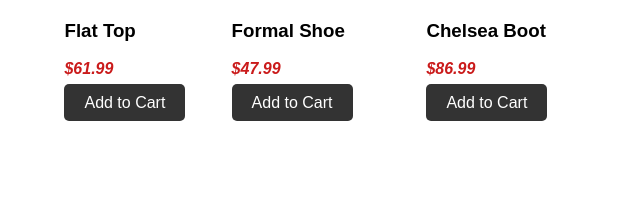
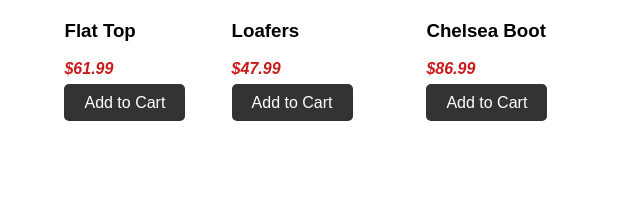
Before and after one commit to JxtJeremiah/store, a plain HTML site: page index.html in a window 1280 px wide. Shown: the part 821-1033 px from the top of the page, 605-1245 px from the left. Drawn offline with Linux system fonts and the light colour scheme.

Commit message:
clothing store

```diff
--- a/index.html
+++ b/index.html
@@ -58,7 +58,7 @@
 	    </div>
         <div class="item">
 		    <img src="images/lpskiyxd4ap-removebg-preview.png" class="cloth">
-		    <h3>Formal Shoe</h3>
+		    <h3>Loafers</h3>
 		    <p>$47.99</p>
 		    <a href="#" class="button">Add to Cart</a>
 	    </div>
```
